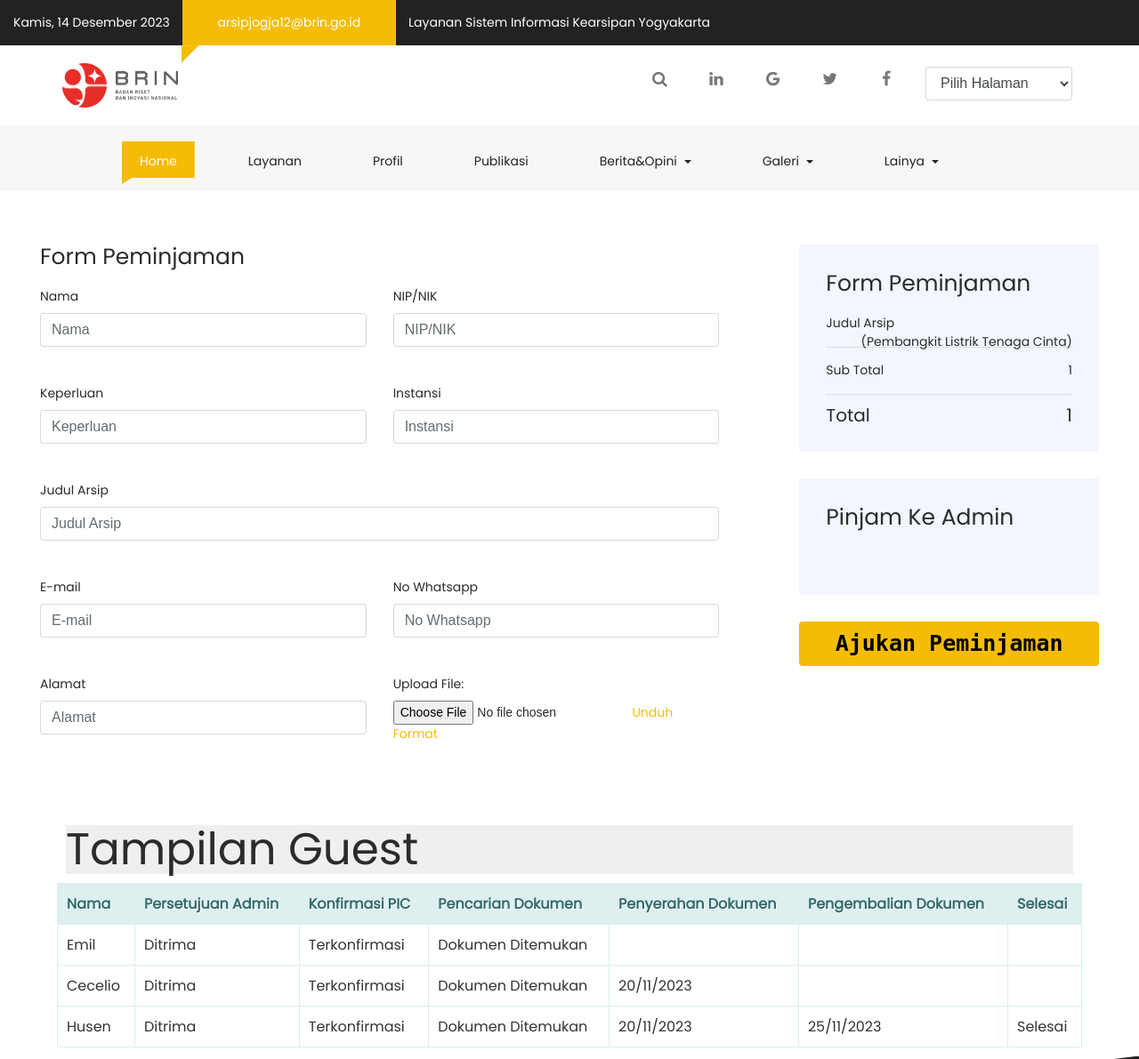
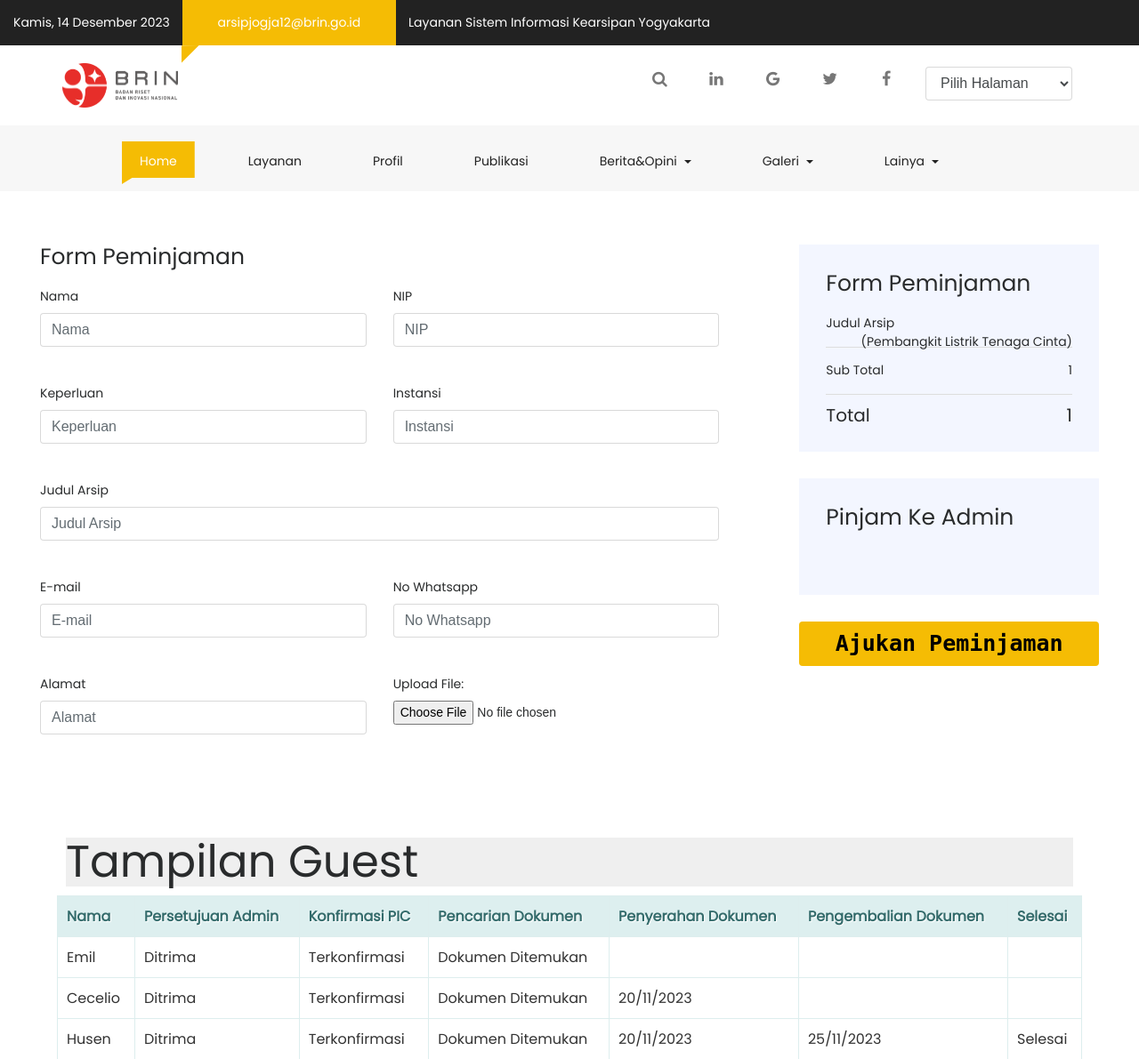
Before and after one commit to AimLesson/KearsipanBRIN, a PHP site: page /layanan-guest.php in a window 1280 px wide. Shown: the top 1191 px of the page at 89% size. Run offline with PHP 8.4, Linux system fonts and the light colour scheme; some libraries are stand-ins or nearby versions.

Commit message:
Update layanan-guest.php

```diff
--- a/24-news/24-news/layanan-guest.php
+++ b/24-news/24-news/layanan-guest.php
@@ -317,57 +317,56 @@
                         <div class="checkout-inner">
                             <div class="billing-address">
                                 <h2>Form Peminjaman</h2>
+                                <form action="peminjaman.php" method="POST" enctype="multipart/form-data">
                                 <div class="row">
                                     <div class="col-md-6">
                                         <label>Nama</label>
-                                    <input class="form-control" type="text" placeholder="Nama">
+                                        <input class="form-control" type="text" placeholder="Nama" name="nama">
                                         <br></br>
                                     </div>
 
                                     <div class="col-md-6">
-                                    <label>NIP/NIK</label>
-                                    <input class="form-control" type="text" placeholder="NIP/NIK">
+                                        <label>NIP</label>
+                                        <input class="form-control" type="text" placeholder="NIP" name="nip">
                                         <br></br>
                                     </div>
                                     <div class="col-md-6">
                                         <label>Keperluan</label>
-                                    <input class="form-control" type="text" placeholder="Keperluan">
+                                        <input class="form-control" type="text" placeholder="Keperluan" name="keperluan">
                                         <br></br>
                                     </div>
                                       <div class="col-md-6">
                                         <label>Instansi</label>
-                                    <input class="form-control" type="text" placeholder="Instansi">
+                                        <input class="form-control" type="text" placeholder="Instansi" name="instansi">
                                         <br></br>
                                     </div>
 
                                     <div class="col-md-12">
                                         <label>Judul Arsip</label>
-                                    <input class="form-control" type="text" placeholder="Judul Arsip">
+                                        <input class="form-control" type="text" placeholder="Judul Arsip" name="judul_arsip">
                                         <br></br>
                                     </div>
                                     <div class="col-md-6">
                                         <label>E-mail</label>
-                                    <input class="form-control" type="text" placeholder="E-mail">
+                                        <input class="form-control" type="text" placeholder="E-mail" name="email">
                                         <br></br>
                                     </div>
                                     <div class="col-md-6">
                                         <label>No Whatsapp</label>
-                                    <input class="form-control" type="text" placeholder="No Whatsapp">
+                                        <input class="form-control" type="text" placeholder="No Whatsapp" name="no_wa">
                                         <br></br>
                                     </div>
                                     <div class="col-md-6">
                                         <label>Alamat</label>
-                                    <input class="form-control" type="text" placeholder="Alamat">
+                                        <input class="form-control" type="text" placeholder="Alamat" name="alamat">
                                         <br></br>
                                     </div>
                                       <div class="col-md-6">
-                                    <label for="surat_pengantar_peminjaman">Upload File:</label><br>
-                                    <input type="file" name="surat_pengantar_peminjaman"
-                                        id="surat_pengantar_peminjaman">
-                                    <a
-                                        href="https://docs.google.com/document/d/1gEU7-wBphsPWdEeYHuYSOzmkCyRp6y1T/edit?usp=sharing&ouid=113832426724188178732&rtpof=true&sd=true">Unduh
-                                        Format</a>
+                                    <label >Upload File:</label><br>
+                                <input type="file" id="surat" name="surat" />
+
                                 </div>
+
 
                                 </div>
                             </div>
@@ -387,7 +386,7 @@
                                     <h1>Pinjam Ke Admin</h1>
                                     <div class="payment-method">
                                         <div class="custom-control custom-radio">
-                                        <input type="radio" class="custom-control-input" id="payment-1" name="payment">
+                                            <input type="radio" class="custom-control-input" id="payment-1" name="payment" name="payment">
                                             <label class="custom-control-label" for="payment-1"></label>
                                         </div>
                                         <div class="payment-content" id="payment-1-show">
@@ -399,11 +398,13 @@
 
                                 </div>
                                  <div class="checkout-btn">
-                                <button>Ajukan Peminjaman</button>
+                                    <button type="submit" name="submit">Ajukan Peminjaman</button>
+                                </div>
+                                </form>
                             </div>
                         </div>
                     </div>
-                </div>
+
                 </div>
             </div>
         </div>
```
Lines whose indentation alone changed are shown as unchanged.
